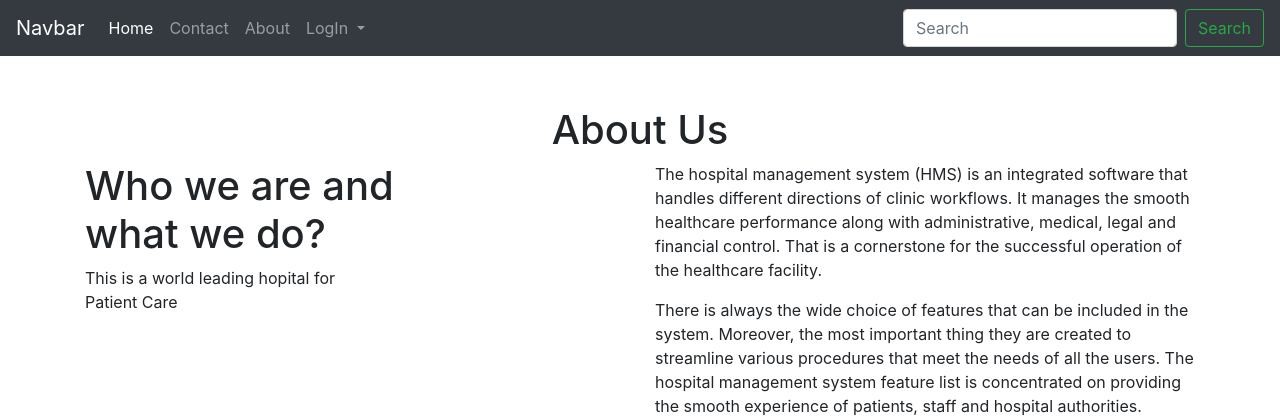
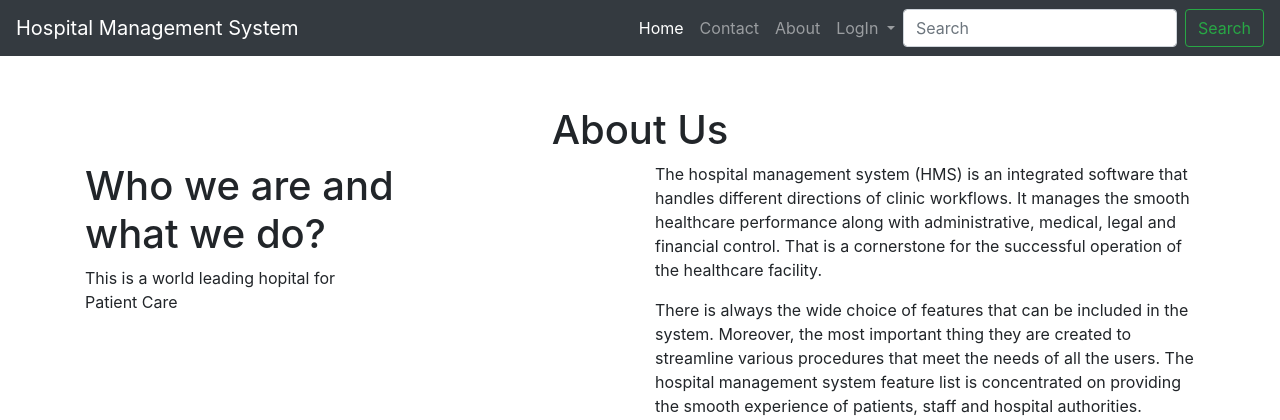
Before and after one commit to rthway/Hospital_Managment_Django, a Django app: page /about/ in a window 1280 px wide. Shown: the top 420 px of the page. Run offline with Django 4.2, Linux system fonts and the light colour scheme.

Commit message:
Navbar in right side of page and change site-name

```diff
--- a/hospital/templates/navigation.html
+++ b/hospital/templates/navigation.html
@@ -1,11 +1,11 @@
 <nav class="navbar navbar-expand-lg navbar-dark bg-dark">
-    <a class="navbar-brand" href="#">Navbar</a>
+    <a class="navbar-brand" href="#">Hospital Management System</a>
     <button class="navbar-toggler" type="button" data-toggle="collapse" data-target="#navbarSupportedContent" aria-controls="navbarSupportedContent" aria-expanded="false" aria-label="Toggle navigation">
       <span class="navbar-toggler-icon"></span>
     </button>
 
     <div class="collapse navbar-collapse" id="navbarSupportedContent">
-      <ul class="navbar-nav mr-auto">
+      <ul class="navbar-nav ml-auto">
         <li class="nav-item active">
           <a class="nav-link" href="{%url 'home' %}">Home <span class="sr-only">(current)</span></a>
         </li>
```
